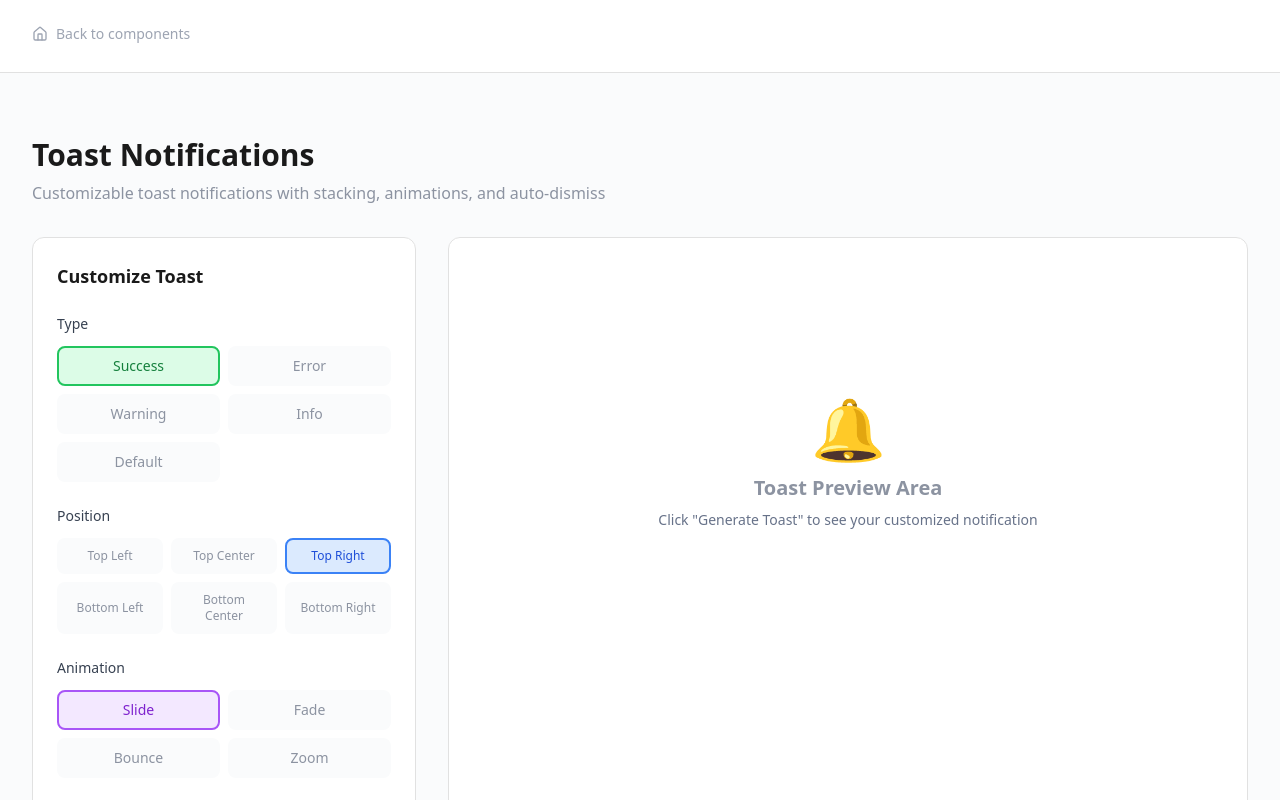
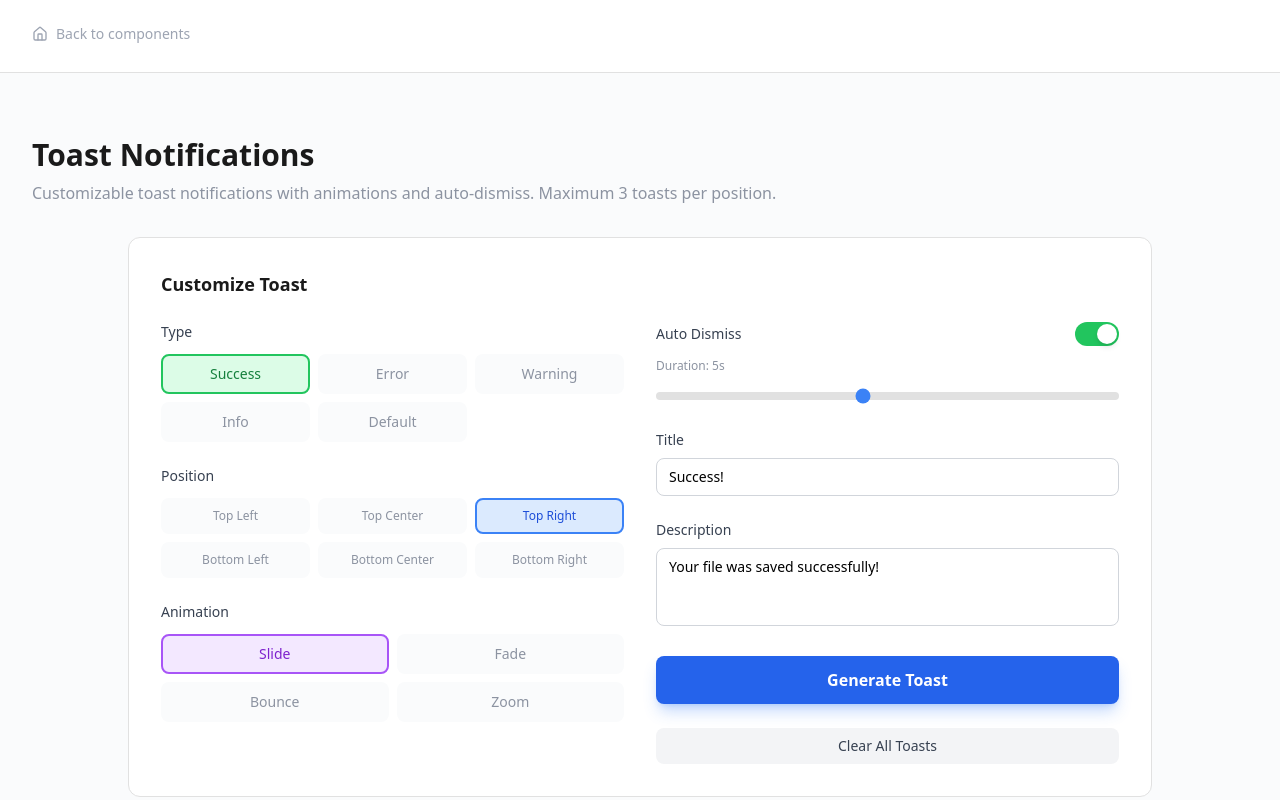
Before and after one commit to DavidRaveloU/Components-Hub, a React (Vite) app: page /demo/toast-notification in a window 1280 px wide. Shown: the top 800 px of the page. Built offline with nearby package versions, Linux system fonts and the light colour scheme.

Commit message:
feat: add ToastNotificationDemo page with customizable toast notification controls.

```diff
--- a/src/pages/demos/ToastNotificationDemo.tsx
+++ b/src/pages/demos/ToastNotificationDemo.tsx
@@ -1,8 +1,13 @@
+import { ToastContainer, useToast } from "@/features/toast-notification";
+
 import { Home } from "lucide-react";
 import { Link } from "react-router-dom";
 import { useState } from "react";
 
 export function ToastNotificationDemo() {
+  // Toast hook
+  const toast = useToast();
+
   // Estado para el panel de control
   const [toastType, setToastType] = useState<"success" | "error" | "warning" | "info" | "default">("success");
   const [position, setPosition] = useState<"top-left" | "top-center" | "top-right" | "bottom-left" | "bottom-center" | "bottom-right">("top-right");
@@ -12,8 +17,48 @@ export function ToastNotificationDemo() {
   const [title, setTitle] = useState("Success!");
   const [description, setDescription] = useState("Your file was saved successfully!");
 
+  // Generar toast
+  const handleGenerateToast = () => {
+    const options = {
+      title: title || undefined,
+      description,
+      position,
+      animation,
+      duration: hasTimer ? duration : undefined,
+    };
+
+    // Llamar al método según el tipo
+    switch (toastType) {
+      case "success":
+        toast.success(options);
+        break;
+      case "error":
+        toast.error(options);
+        break;
+      case "warning":
+        toast.warning(options);
+        break;
+      case "info":
+        toast.info(options);
+        break;
+      case "default":
+        toast.default(options);
+        break;
+    }
+  };
+
   return (
     <div className="min-h-screen bg-gray-50">
+      {/* Toast Container */}
+      <ToastContainer
+        toasts={toast.toasts}
+        onDismiss={toast.dismiss}
+        onExpand={toast.expand}
+        onCollapse={toast.collapse}
+        onPause={toast.pause}
+        onResume={toast.resume}
+      />
+
       {/* Header */}
       <header className="bg-white border-b border-gray-200">
         <div className="max-w-7xl mx-auto px-8 py-6">
@@ -34,31 +79,33 @@ export function ToastNotificationDemo() {
             Toast Notifications
           </h1>
           <p className="text-gray-600">
-            Customizable toast notifications with stacking, animations, and auto-dismiss
+            Customizable toast notifications with animations and auto-dismiss. Maximum 3 toasts per position.
           </p>
         </div>
 
-        <div className="grid grid-cols-1 lg:grid-cols-3 gap-8">
-          {/* Control Panel */}
-          <div className="lg:col-span-1">
-            <div className="bg-white border border-gray-200 rounded-xl p-6 sticky top-8">
-              <h2 className="text-lg font-semibold text-gray-900 mb-6">
-                Customize Toast
-              </h2>
+        {/* Control Panel - Grid de 2 columnas */}
+        <div className="max-w-5xl mx-auto">
+          <div className="bg-white border border-gray-200 rounded-xl p-8">
+            <h2 className="text-lg font-semibold text-gray-900 mb-6">
+              Customize Toast
+            </h2>
 
+            {/* Grid de 2 columnas */}
+            <div className="grid grid-cols-1 lg:grid-cols-2 gap-8">
+              {/* Columna Izquierda */}
               <div className="space-y-6">
                 {/* Toast Type */}
                 <div>
                   <label className="block text-sm font-medium text-gray-700 mb-3">
                     Type
                   </label>
-                  <div className="grid grid-cols-2 gap-2">
+                  <div className="grid grid-cols-3 gap-2">
                     {(["success", "error", "warning", "info", "default"] as const).map((type) => (
                       <button
                         key={type}
                         onClick={() => setToastType(type)}
                         className={`
-                          px-4 py-2 rounded-lg text-sm font-medium transition-all duration-200 transition-ios
+                          px-3 py-2 rounded-lg text-sm font-medium transition-all duration-200 transition-ios
                           ${toastType === type
                             ? type === "success" ? "bg-green-100 text-green-700 border-2 border-green-500"
                             : type === "error" ? "bg-red-100 text-red-700 border-2 border-red-500"
@@ -139,7 +186,10 @@ export function ToastNotificationDemo() {
                     ))}
                   </div>
                 </div>
+              </div>
 
+              {/* Columna Derecha */}
+              <div className="space-y-6">
                 {/* Timer Toggle */}
                 <div>
                   <div className="flex items-center justify-between mb-3">
@@ -212,6 +262,7 @@ export function ToastNotificationDemo() {
 
                 {/* Generate Button */}
                 <button
+                  onClick={handleGenerateToast}
                   className="w-full py-3 px-4 bg-blue-600 text-white font-semibold rounded-lg hover:bg-blue-700 active:scale-[0.98] transition-all duration-200 transition-ios-out shadow-lg shadow-blue-500/30"
                 >
                   Generate Toast
@@ -219,6 +270,7 @@ export function ToastNotificationDemo() {
 
                 {/* Clear All Button */}
                 <button
+                  onClick={() => toast.dismissAll()}
                   className="w-full py-2 px-4 bg-gray-100 text-gray-700 font-medium rounded-lg hover:bg-gray-200 active:scale-[0.98] transition-all duration-200 transition-ios text-sm"
                 >
                   Clear All Toasts
@@ -226,23 +278,6 @@ export function ToastNotificationDemo() {
               </div>
             </div>
           </div>
-
-          {/* Preview Area */}
-          <div className="lg:col-span-2">
-            <div className="bg-white border border-gray-200 rounded-xl p-8 min-h-[600px] relative sticky top-8">
-              <div className="text-center text-gray-400 mt-32">
-                <div className="text-6xl mb-4">🔔</div>
-                <h3 className="text-xl font-semibold text-gray-600 mb-2">
-                  Toast Preview Area
-                </h3>
-                <p className="text-sm text-gray-500">
-                  Click "Generate Toast" to see your customized notification
-                </p>
-              </div>
-
-              {/* Aquí aparecerán los toasts en las diferentes posiciones */}
-            </div>
-          </div>
         </div>
       </main>
     </div>
```
